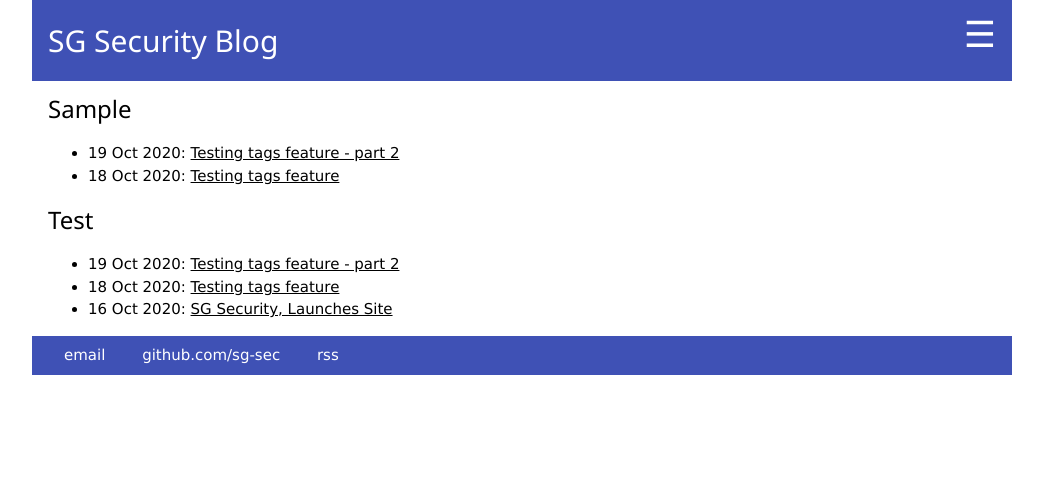
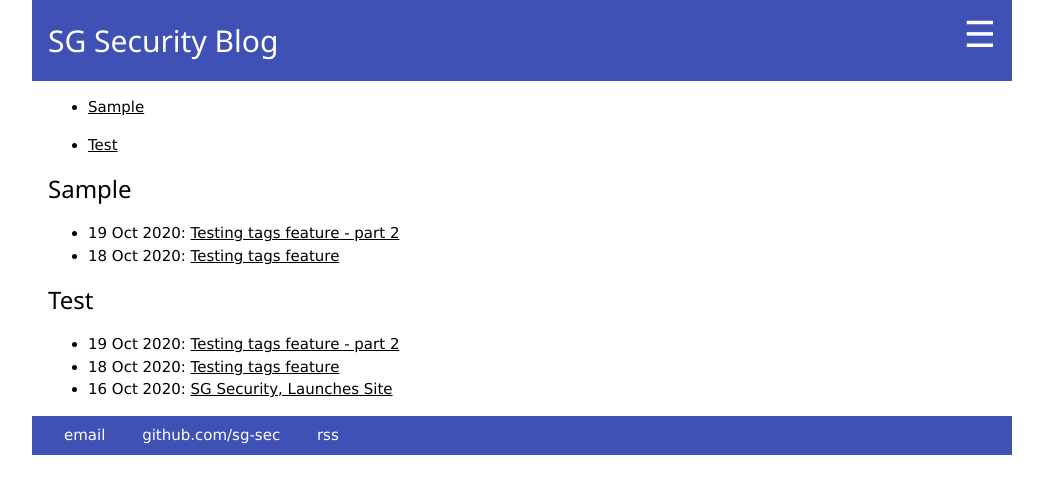
Before and after one commit to sg-sec/sg-sec.github.io, a Jekyll site: the page built from blog/tags.html, in a window 1280 px wide. Shown: the top 494 px of the page, without its empty margins (118-1161 px from the left). Built offline with Jekyll 4.4.1, drawn with Linux system fonts in a browser that asks for light colours.

Commit message:
Update tags.html

```diff
--- a/blog/tags.html
+++ b/blog/tags.html
@@ -4,7 +4,12 @@ title: SG Security Blog
 ---
 {% assign sorted_tags = site.tags | sort %}
 {% for tag in sorted_tags %}
-    <h3>{{ tag[0] }}</h3>
+    <ul>
+        <li><a href="#{{ tag[0] }}"> {{ tag[0] }}</a></li>
+    </ul>
+{% endfor %}
+{% for tag in sorted_tags %}
+    <h3 id="{{ tag[0] }}">{{ tag[0] }}</h3>
     <ul>
     {% for post in tag[1] %}
         <li>
```
